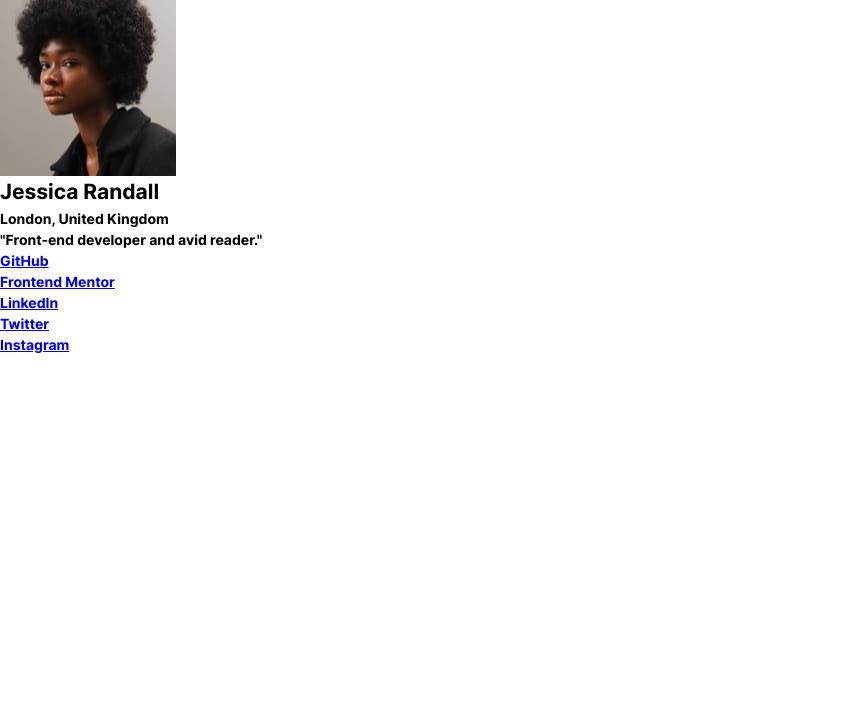
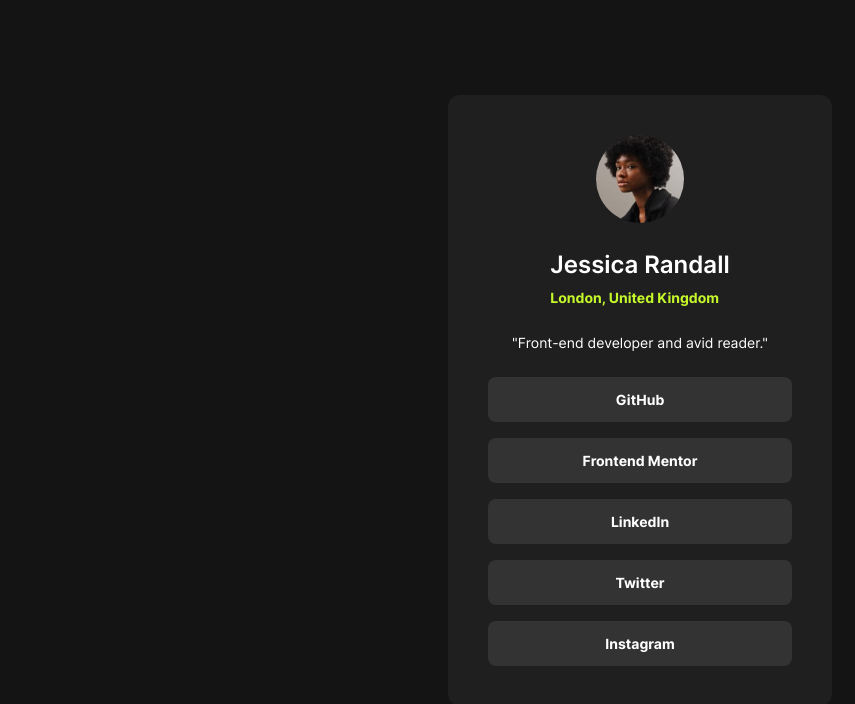
Before and after one commit to ahong211/social-links-profile, a plain HTML site: page index.html in a window 1280 px wide. Shown: the whole page, without its empty margins (0-855 px from the left). Drawn offline with Linux system fonts and the light colour scheme.

Commit message:
Add styling to social links card

```diff
--- a/styles.css
+++ b/styles.css
@@ -44,7 +44,76 @@
     font-weight: 700;
     font-size: 14px;
     line-height: 1.5;
+    color: var(--text-color);
 
     -webkit-font-smoothing: antialiased;
     -moz-osx-font-smoothing: grayscale;
 }
+
+main {
+    display: flex;
+    justify-content: center;
+    align-items: center;
+    min-height: 100vh;
+    padding: 24px;
+    background-color: var(--bg-color);
+}
+
+.card {
+    display: flex;
+    flex-direction: column;
+    align-items: center;
+    gap: 24px;
+    min-width: 327px;
+    max-width: 384px;
+    width: 100%;
+    padding: clamp(24px, 5vw, 40px);
+    background-color: var(--card-bg-color);
+    border-radius: 12px;
+}
+
+.avatar {
+    width: 88px;
+    height: 88px;
+    border-radius: 50%;
+}
+
+.name {
+    font-size: 24px;
+    font-weight: 600;
+    margin-bottom: 4px;
+}
+
+.location {
+    color: var(--accent-color);
+}
+
+.bio {
+    font-weight: 400;
+}
+
+.social-links-container {
+    display: flex;
+    flex-direction: column;
+    gap: 16px;
+    width: 100%;
+    list-style-type: none;
+
+    li {
+        text-align: center;
+    }
+}
+
+.social-link {
+    display: block;
+    padding: 12px;
+    text-decoration: none;
+    background-color: var(--btn-bg-color);
+    color: var(--text-color);
+    border-radius: 8px;
+
+    &:hover {
+        background-color: var(--accent-color);
+        color: var(--text-hover-color);
+    }
+}
```
